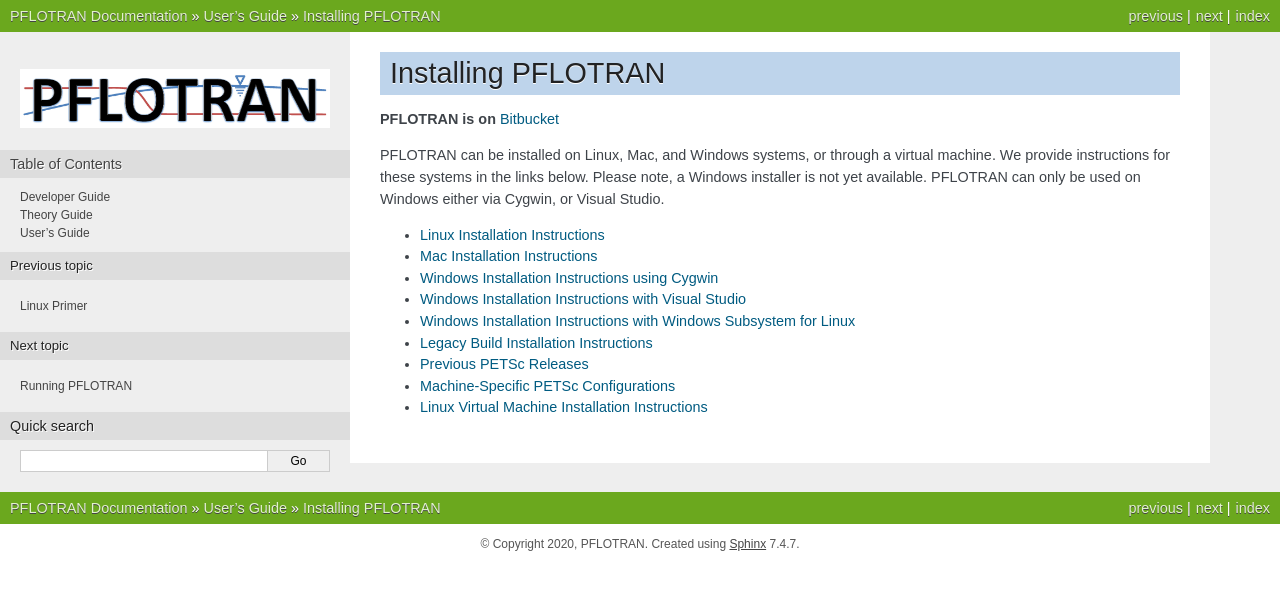
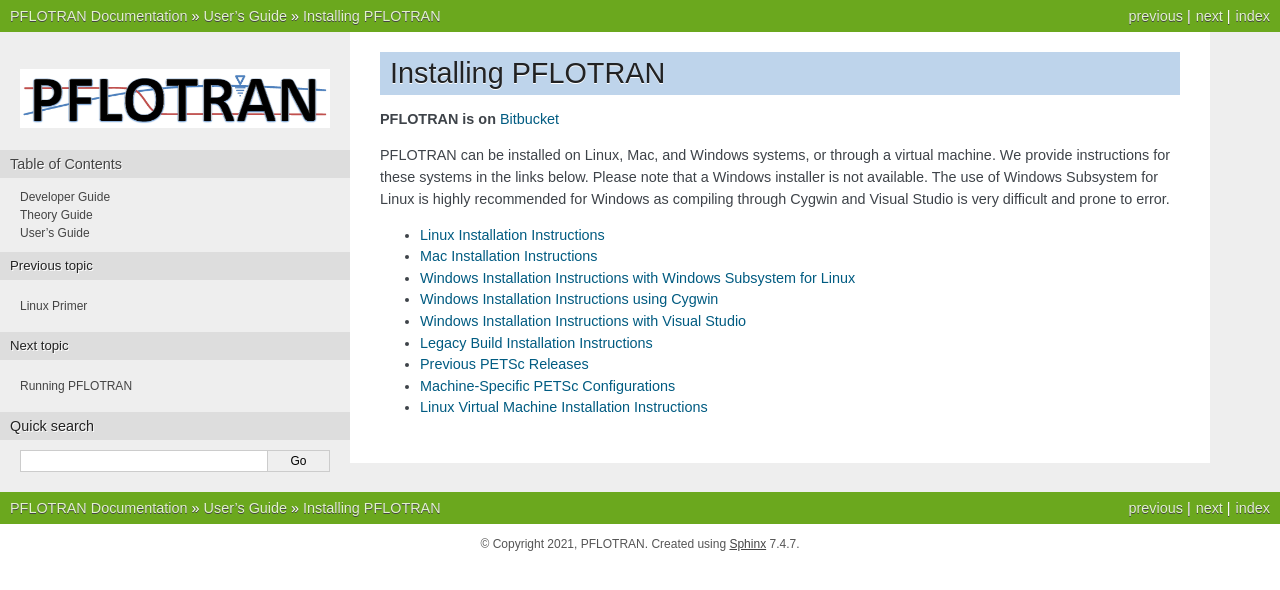
Before and after one commit to Miracloon/pflotran-documentation, a Sphinx documentation site: the page built from source/user_guide/how_to/installation/installation.rst, in a window 1280 px wide. Shown: the top 590 px of the page. Built offline with Sphinx 7.4.7, drawn with Linux system fonts in a browser that asks for light colours.

Commit message:
updated recommendations for Windows install

```diff
--- a/source/conf.py
+++ b/source/conf.py
@@ -53,7 +53,7 @@
 
 # General information about the project.
 project = u'PFLOTRAN Documentation'
-copyright = u'2020, PFLOTRAN'
+copyright = u'2021, PFLOTRAN'
 author = u'Glenn E Hammond'
 
 # The version info for the project you're documenting, acts as replacement for
--- a/source/user_guide/how_to/installation/installation.rst
+++ b/source/user_guide/how_to/installation/installation.rst
@@ -9,18 +9,20 @@
 PFLOTRAN can be installed on Linux, Mac, and Windows systems, or through a
 virtual machine.
 We provide instructions for these systems in the links below.
-Please note, a Windows installer is not yet available. PFLOTRAN
-can only be used on Windows either via Cygwin, or Visual Studio.
+Please note that a Windows installer is not available.
+The use of Windows Subsystem for Linux is highly recommended for Windows
+as compiling through Cygwin and Visual Studio is very difficult and
+prone to error.
 
 * :ref:`linux-install`
 
 * :ref:`mac-install`
 
+* :ref:`windows-subsystem-for-linux-install`
+
 * :ref:`windows-cygwin-gnu-install`
 
 * :ref:`windows-visual-studio-install`
-
-* :ref:`windows-subsystem-for-linux-install`
 
 * :ref:`legacy-build-install`
 
--- a/source/user_guide/how_to/installation/linux.rst
+++ b/source/user_guide/how_to/installation/linux.rst
@@ -23,8 +23,8 @@
 2. Install a Fortran compiler (see bullets above), MPI, BLAS/LAPACK and
    HDF5_ libraries (Note that petsc can be
    configured to download and install these libraries automatically.
-   E.g. --download-mpich=yes or --download-openmpi=yes, --download-hdf5=yes,
-   --download-f-blas-lapack=yes)
+   E.g. -\\-download-mpich=yes or -\\-download-openmpi=yes,
+   -\\-download-hdf5=yes, -\\-download-f-blas-lapack=yes)
 
 3. Install PETSc
 
```
